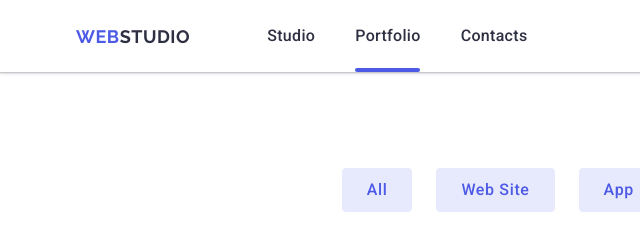
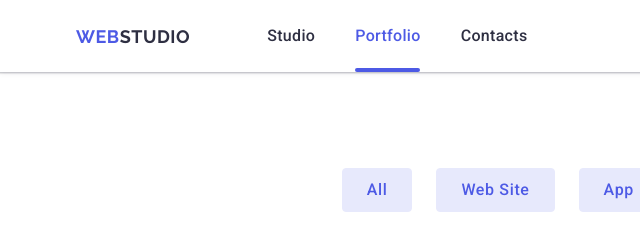
Before and after one commit to Vozniak-Ihor/goit-markup-hw-05, a plain HTML site: page portfolio.html in a window 1280 px wide. Shown: the top 240 px of the page, 0-640 px from the left. Drawn offline with nearby package versions, Linux system fonts and the light colour scheme.

Commit message:
Fixeg error

```diff
--- a/css/styles.css
+++ b/css/styles.css
@@ -143,6 +143,12 @@ body {
   color: var(--accent);
 }
 
+.nav .nav-link-Portfolio {
+  position: relative;
+  display: inline-block;
+  color: var(--accent);
+}
+
 .nav-link-studio::after {
   content: "";
   display: block;
@@ -155,11 +161,7 @@ body {
   border-radius: 2px;
 }
 
-.nav-link-Portfolio {
-  position: relative;
-  display: inline-block;
-  color: var(--accent);
-}
+
 
 .nav-link-Portfolio::after {
   content: "";
```
